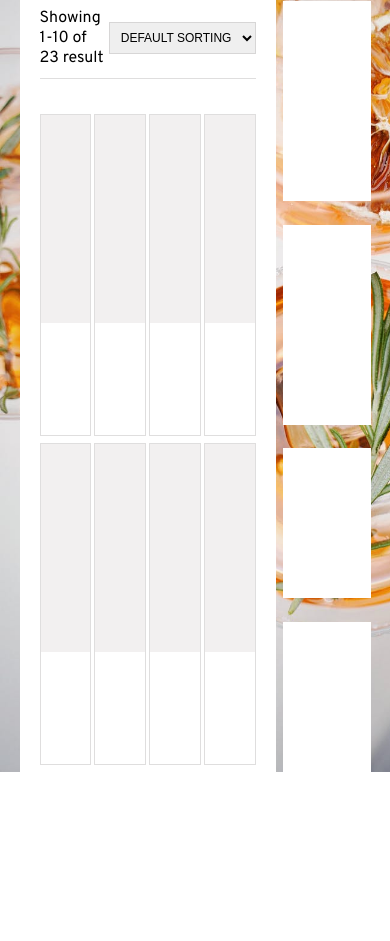
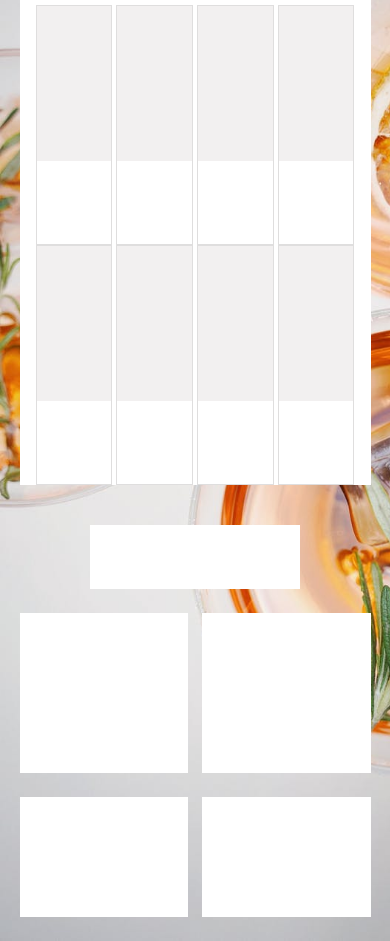
Before and after one commit to s1eepercat/Project_Shop, a website: page index.html in a window 390 px wide. Shown: the part 328-1269 px from the top of the page. Before the commit the page ends 1100 px from the top, so only its background shows below. Drawn offline with Linux system fonts and the light colour scheme.

Commit message:
Media query 1000px done

```diff
--- a/index.html
+++ b/index.html
@@ -3,6 +3,7 @@
 
 <head>
     <meta charset="UTF-8">
+    <meta name="viewport" content="width=device-width, initial-scale=1.0">
     <link href="https://fonts.googleapis.com/css?family=Overpass&display=swap" rel="stylesheet">
     <link rel="stylesheet" href="styles/default_tags.css">
     <link rel="stylesheet" href="styles/style.css">
--- a/styles/default_tags.css
+++ b/styles/default_tags.css
@@ -2,6 +2,18 @@ html {
     box-sizing: border-box;
     font-family: 'Overpass', sans-serif;
     font-size: 62.5%;
+}
+
+@media only screen and (max-width: 1000px) {
+    html {
+      font-size: 56.25%;
+    }
+}
+
+@media only screen and (max-width: 600px) {
+    html {
+      font-size: 50%;
+    }
 }
 
 /* Basic reset */
--- a/styles/style.css
+++ b/styles/style.css
@@ -24,10 +24,15 @@
     margin: 0 auto;
 
     width: 90%;
-    height: 90rem;
 
     display: flex;
     justify-content: space-between;
+}
+
+@media only screen and (max-width: 1000px) {
+    .shop__content {
+      flex-direction: column;
+    }
 }
 
 /* Shop left part */
@@ -38,6 +43,12 @@
     flex-direction: column;
 
     background-color: white;
+}
+
+@media only screen and (max-width: 1000px) {
+    .shop__left {
+      width: 100%;
+    }
 }
 
 .title__container {
@@ -95,7 +106,12 @@
     border: 1px solid rgba(192, 189, 189,.5);
     width: 24%;
     height: 49%;
+}
 
+@media only screen and (max-width: 1000px) {
+    .items__item {
+      height: 30rem;
+    }
 }
 
 .items__figure {
@@ -113,8 +129,18 @@
     justify-content: space-between;
 }
 
+@media only screen and (max-width: 1000px) {
+    .shop__right {
+        margin-top: 5rem;
+        width: 100%;
+        flex-direction: row;
+        flex-wrap: wrap;
+    }
+}
+
 .shop__right > * {
     background-color: white;
+    margin-bottom: 3rem;
 }
 
 .aside__box-1 {
@@ -128,3 +154,22 @@
 .aside__box-4, .aside__box-5 {
     height: 15rem;
 }
+
+.aside__box-5 {
+    margin-bottom: 0;
+}
+
+@media only screen and (max-width: 1000px) {
+    .aside__box-1 {
+        width: 60%;
+        margin: 0 auto 3rem auto;
+    }
+
+    .aside__box-2, .aside__box-3{
+        width: 48%;
+    }
+
+    .aside__box-4, .aside__box-5 {
+        width: 48%;
+    }
+}
```
